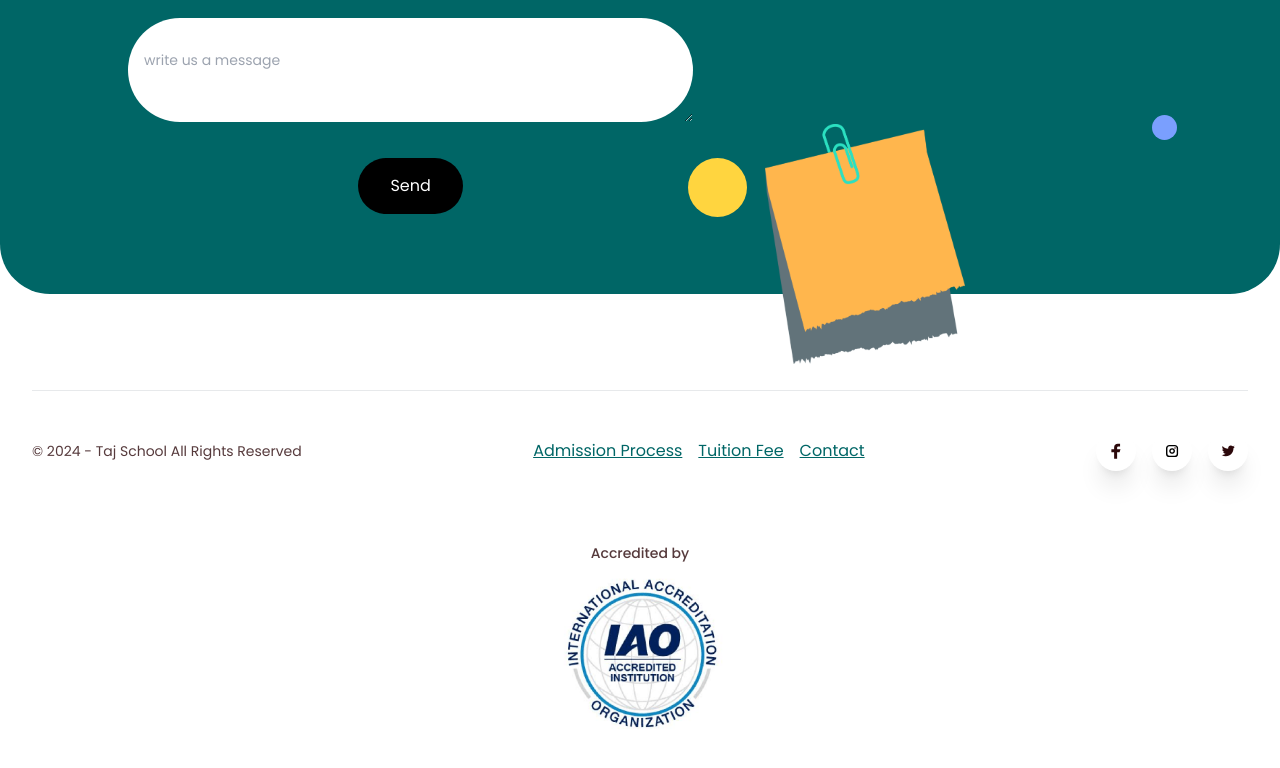
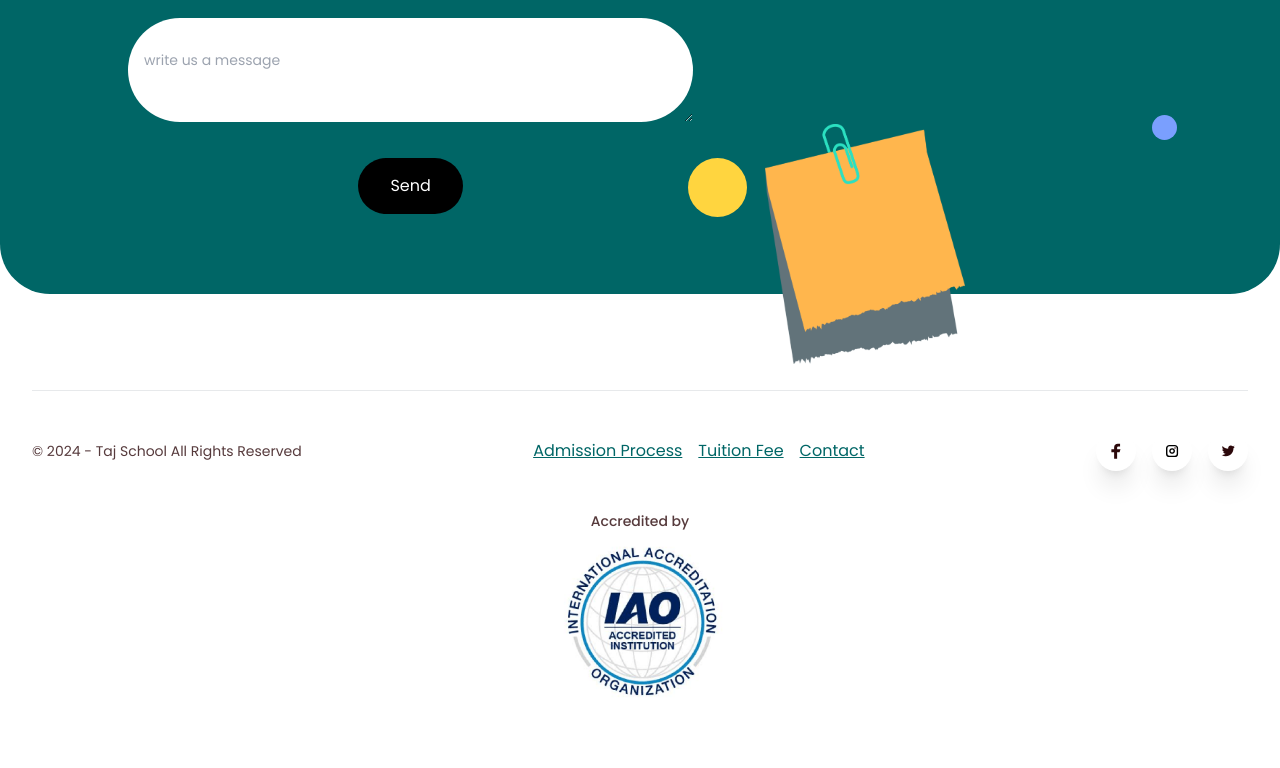
Before and after one commit to abdelaziz-allem/taj, a Next.js app: page / in a window 1280 px wide. Shown: the part 6928-7696 px from the top of the page. After the commit the page ends 7638 px from the top, so only its background shows below. Built offline with nearby package versions, Linux system fonts and the light colour scheme.

Commit message:
Update Footer.tsx

```diff
--- a/app/components/Footer/Footer.tsx
+++ b/app/components/Footer/Footer.tsx
@@ -90,16 +90,16 @@ const Footer = () => {
       </div>
 
       {/* Accreditation Section */}
-      <div className="my-8 text-center">
+      <Link href={"https://www.iao.org/Somaliland-Maroodi-Jeex/Taj-International-School"} className="my-8 text-center">
         <p className="text-sm font-medium text-darkgrey mb-2">Accredited by</p>
         <Image
           src="/images/Logo/iao.jpg"
           alt="Accreditation Logo"
-          width={300} // Adjust width as needed
-          height={50} // Adjust height as needed
+          width={300}
+          height={50}
           className="mx-auto"
         />
-      </div>
+      </Link>
     </div>
   );
 };
```
